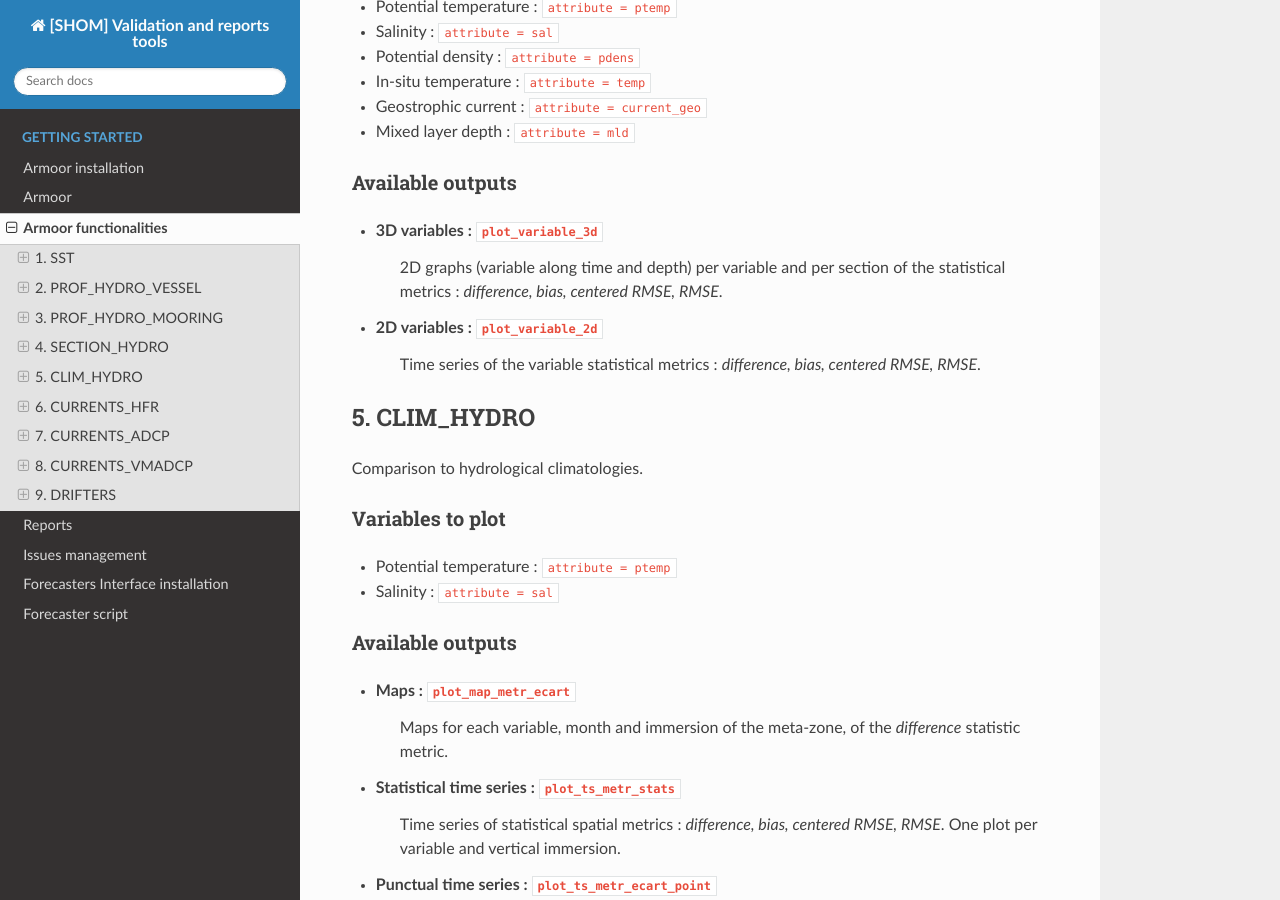
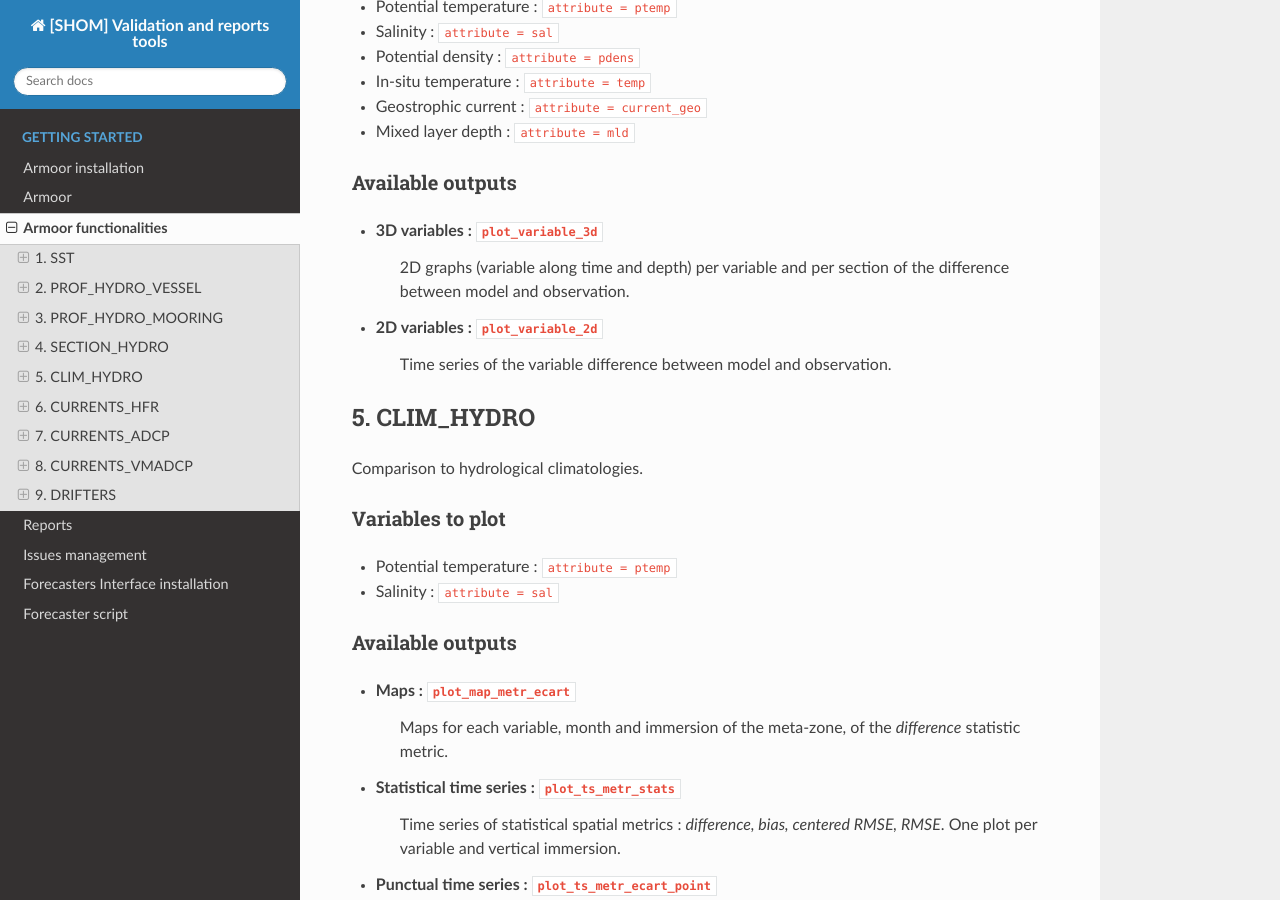
Before and after one commit to shom-fr/armoor, a Sphinx documentation site: the page built from docs/source/functionalities.rst, in a window 1280 px wide and 900 px high, scrolled down 3910 px. Built offline with Sphinx 7.4.7 and the Read the Docs theme 2.0.0, drawn with Linux system fonts in a browser that asks for light colours.

Commit message:
#126 section hydro doc corrected

```diff
--- a/docs/source/functionalities.rst
+++ b/docs/source/functionalities.rst
@@ -150,9 +150,9 @@ Available outputs
 ~~~~~~~~~~~~~~~~~
 
 * 3D variables : ``plot_variable_3d``
-    2D graphs (variable along time and depth) per variable and per section of the statistical metrics : *difference, bias, centered RMSE, RMSE*.
+    2D graphs (variable along time and depth) per variable and per section of the difference between model and observation.
 * 2D variables : ``plot_variable_2d``
-    Time series of the variable statistical metrics : *difference, bias, centered RMSE, RMSE*.
+    Time series of the variable difference between model and observation.
 
 
 5. CLIM_HYDRO
```
